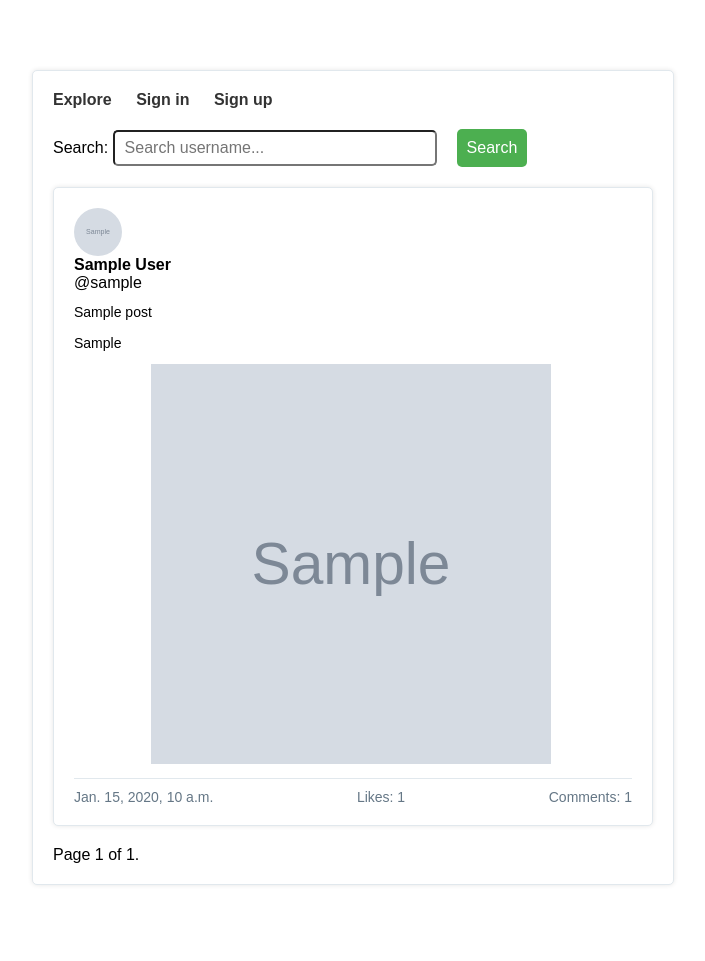
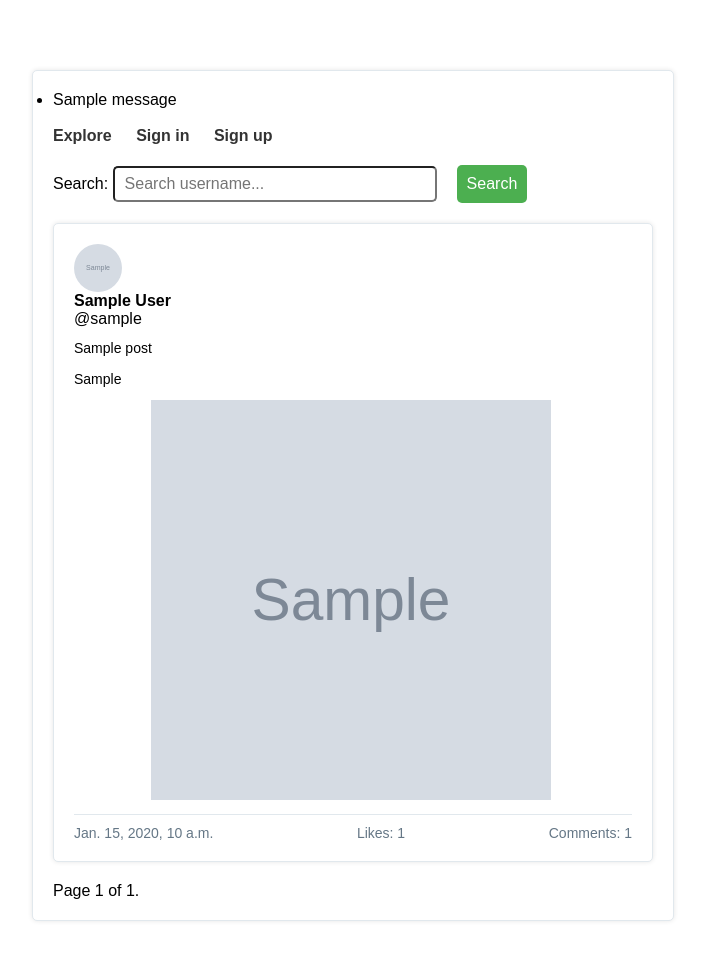
Before and after one commit to miladmahmoodi/twitter, a Django app: page / in a window 1280 px wide. Shown: the top 961 px of the page, without its empty margins (287-992 px from the left). Before the commit the page ends 885 px from the top, so only its background shows below. Run offline with Django 4.2, Linux system fonts and the light colour scheme; tables that the repository leaves empty hold one stand-in row (values such as "Sample post"); grey boxes marked "Sample" are stand-in pictures; one stand-in notice (Sample message) is shown.

Commit message:
fix: Added message block to show message in explore.

```diff
--- a/posts/templates/posts/explore.html
+++ b/posts/templates/posts/explore.html
@@ -11,6 +11,16 @@ Explore
 
 {% block content %}
 	<div class="container">
+		<div>
+			{% if messages %}
+			  <ul class="messages">
+				{% for message in messages %}
+				  <li{% if message.tags %} class="{{ message.tags }}"{% endif %}>{{ message }}</li>
+				{% endfor %}
+			  </ul>
+			  <br>
+			{% endif %}
+		</div>
 		<div>
 			{% include 'components/navbar.html' %}
 		</div>
```
